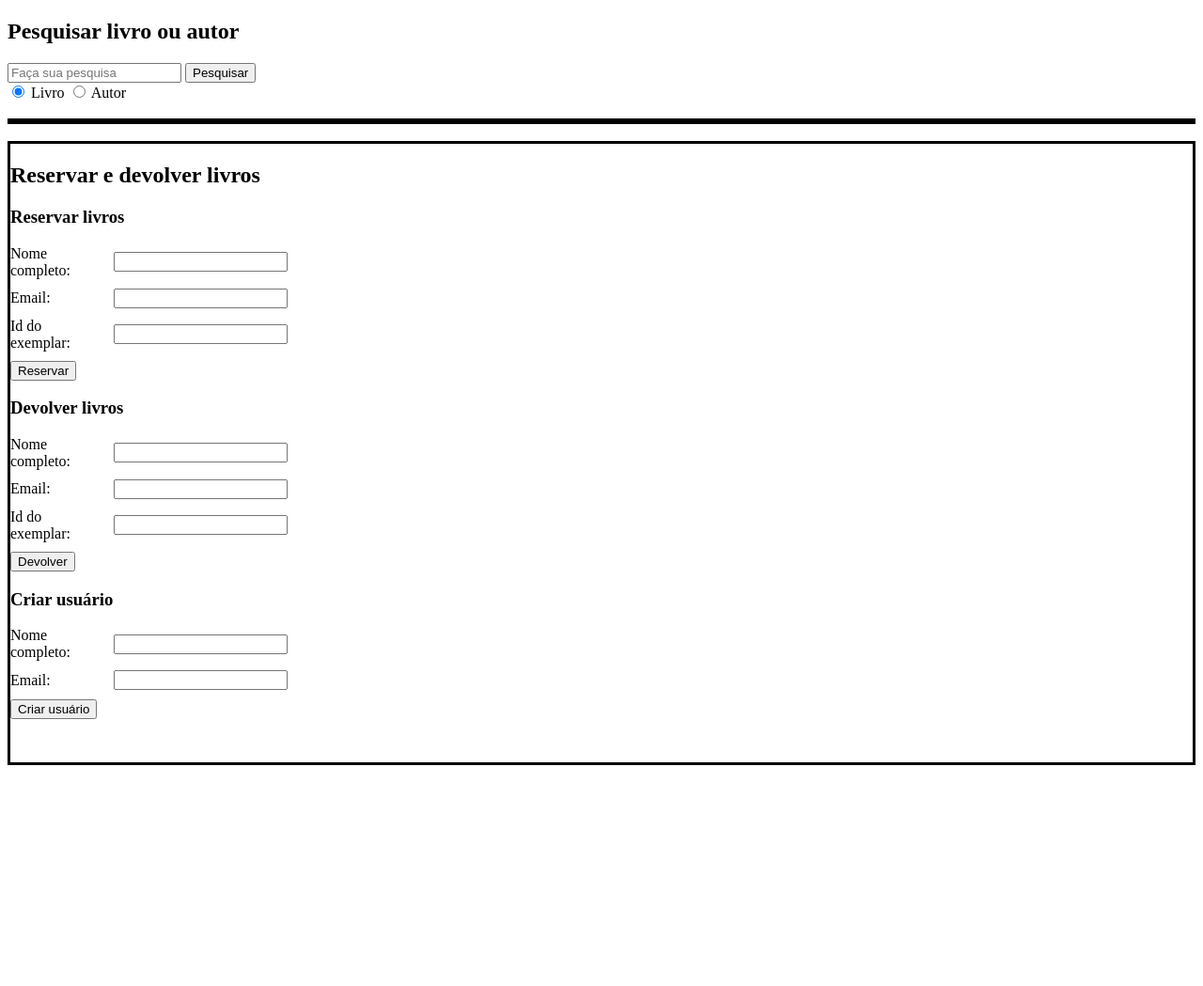
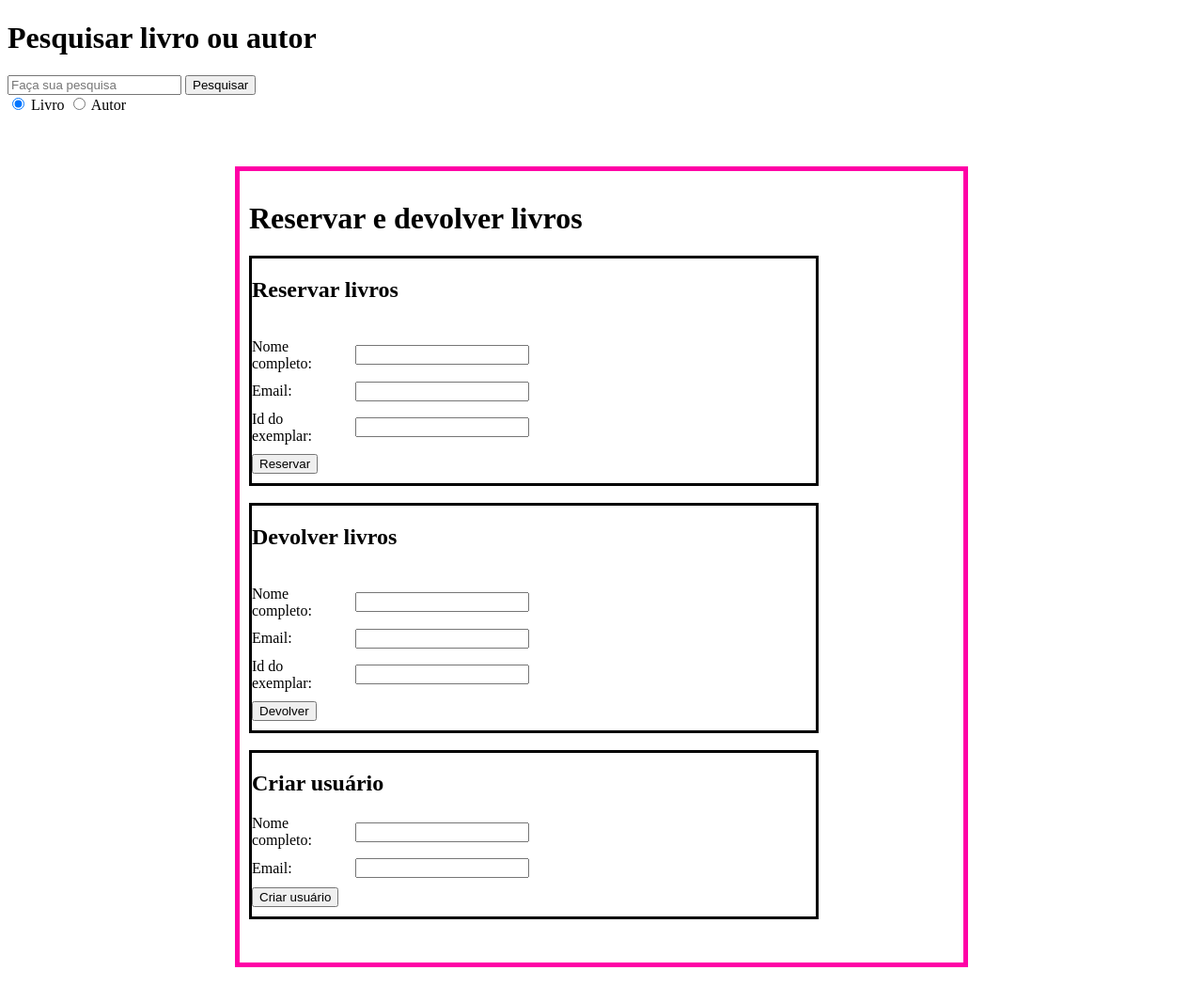
Before and after one commit to juliapongf/ProjetoWebDev, a Django app: page /biblioteca/pesquisa/ in a window 1280 px wide. Shown: the part 233-1282 px from the top of the page at 94% size. Before the commit the page ends 1047 px from the top, so only its background shows below. Run offline with Django 5.2, Linux system fonts and the light colour scheme; some libraries are stand-ins or nearby versions.

Commit message:
Arrumando html e css inicial

```diff
--- /dev/null
+++ b/ProjetoWebDev/Biblioteca/static/Biblioteca/paginas.css
@@ -0,0 +1,81 @@
+#cabecalho {
+    text-align: center;
+    border: 3px solid black;
+    font-size: 40px;
+}
+
+@media (min-width: 800px) {
+    .caixa{
+    border: 5px solid #ff00a6;
+    background-color: white;
+    width: 750px;
+    margin: 20px auto;
+    padding: 10px;
+    }
+}
+@media (max-width: 799px) {
+    .caixa{
+    border: 5px solid #ff00a6;
+    background-color: white;
+    width: 90%;
+    margin: 20px auto;
+    padding: 10px;
+    }
+}
+
+.caixinha{
+    justify-content: center;
+    border: 3px solid black;
+    width: 80%;
+    text-align: left;
+}
+
+        /*css relacionado a reservas*/
+.form-container {
+    display: flex;
+    flex-direction: column; /* Stacks items vertically */
+    align-items: left; /* Centers items horizontally on the cross-axis */
+    justify-content: center; /* Centers items vertically on the main-axis (if height is defined) */
+}
+
+.form-field {
+    display: flex;
+    align-items: center; /* Aligns label and input vertically */
+    margin-bottom: 10px; /* Adds space between fields */
+}
+
+.form-field label {
+    width: 100px; /* Example fixed width for labels */
+    text-align: left; /* Aligns label text to the right */
+    margin-right: 10px;
+}
+
+/*css relacionado as mensagens que aparecem depois de tentar fazer uma reserva*/
+.msg-box {
+    margin-top: 8px;
+    padding: 8px 12px;
+    border-radius: 6px;
+    display: inline-block;        /* não ocupa toda a largura*/
+    max-width: 300px;             /* largura confortável */
+    font-size: 14px;
+    font-family: Arial, sans-serif;
+}
+
+/* cores dos alertas */
+.msg-box.success {
+    background-color: #d4edda;
+    color: #155724;
+    border: 1px solid #c3e6cb;
+}
+
+.msg-box.error {
+    background-color: #f8d7da;
+    color: #721c24;
+    border: 1px solid #f5c6cb;
+}
+
+.msg-box.warning {
+    background-color: #fff3cd;
+    color: #856404;
+    border: 1px solid #ffeeba;
+}
--- a/ProjetoWebDev/Biblioteca/static/Biblioteca/styles.css
+++ b/ProjetoWebDev/Biblioteca/static/Biblioteca/styles.css
@@ -17,7 +17,7 @@ header {
         gap: 20px;
     }
 
-    button {
+    .index_button {
         font-size: 1.5rem;
         padding: 15px 30px;
         background-color: #007BFF;
--- a/ProjetoWebDev/Biblioteca/templates/Biblioteca/index.html
+++ b/ProjetoWebDev/Biblioteca/templates/Biblioteca/index.html
@@ -20,11 +20,11 @@
             <h1>📚 Biblioteca 📖</h1>
         </div>
 
-        <button>
+        <button class="index_button">
             <a href="http://127.0.0.1:8000/biblioteca/pesquisa">Pesquisar</a>
         </button>
 
-        <button>
+        <button class="index_button">
             <a href="http://127.0.0.1:8000/biblioteca/gerenciar">Gerenciar</a>
         </button>
 
--- a/ProjetoWebDev/Biblioteca/templates/Biblioteca/parcial_resultados.html
+++ b/ProjetoWebDev/Biblioteca/templates/Biblioteca/parcial_resultados.html
@@ -1,4 +1,4 @@
-<div>
+<div class="caixa">
 <h2>Resultados</h2>
 
 {% if tipo == "livro" %}
--- a/ProjetoWebDev/Biblioteca/templates/Biblioteca/pesquisa.html
+++ b/ProjetoWebDev/Biblioteca/templates/Biblioteca/pesquisa.html
@@ -1,3 +1,4 @@
+{% load static %}
 <!DOCTYPE html>
 <html lang="en">
 <head>
@@ -5,74 +6,8 @@
     <meta charset="UTF-8">
     <meta name="viewport" content="width=device-width, initial-scale=1.0">
     <title>Biblioteca</title>
-    <style>
-        #cabecalho {
-            text-align: center;
-            border: 3px solid black;
-            font-size: 40px;
-        }
+    <link rel="stylesheet" href="{% static 'Biblioteca/paginas.css' %}" >
 
-        .caixa {
-            border: 3px solid black;
-        }
-
-        .caixinha {
-            border: 3px solid black;
-            width: 80%;
-            text-align: left;
-        }
-                /*css relacionado a reservas*/
-        .form-container {
-            display: flex;
-            flex-direction: column; /* Stacks items vertically */
-            align-items: left; /* Centers items horizontally on the cross-axis */
-            justify-content: center; /* Centers items vertically on the main-axis (if height is defined) */
-        }
-
-        .form-field {
-            display: flex;
-            align-items: center; /* Aligns label and input vertically */
-            margin-bottom: 10px; /* Adds space between fields */
-        }
-
-        .form-field label {
-            width: 100px; /* Example fixed width for labels */
-            text-align: left; /* Aligns label text to the right */
-            margin-right: 10px;
-        }
-
-        /*css relacionado as mensagens que aparecem depois de tentar fazer uma reserva*/
-        .msg-box {
-            margin-top: 8px;
-            padding: 8px 12px;
-            border-radius: 6px;
-            display: inline-block;        /* não ocupa toda a largura*/
-            max-width: 300px;             /* largura confortável */
-            font-size: 14px;
-            font-family: Arial, sans-serif;
-        }
-
-        /* cores dos alertas */
-        .msg-box.success {
-            background-color: #d4edda;
-            color: #155724;
-            border: 1px solid #c3e6cb;
-        }
-
-        .msg-box.error {
-            background-color: #f8d7da;
-            color: #721c24;
-            border: 1px solid #f5c6cb;
-        }
-
-        .msg-box.warning {
-            background-color: #fff3cd;
-            color: #856404;
-            border: 1px solid #ffeeba;
-        }
-
-
-    </style>
 </head>
 <body>
     <script src="https://unpkg.com/htmx.org@1.9.10"></script>
@@ -101,7 +36,7 @@
 
 <div id="principal">
     <div id="pesquisa">
-        <h2>Pesquisar livro ou autor</h2>
+        <h1>Pesquisar livro ou autor</h1>
         <form method="GET"
             hx-get="{% url 'pesquisar' %}"
             hx-target="#resultados"
@@ -117,12 +52,14 @@
     </div>
     <br>
 
-    <div class="caixa" id="resultados">
+    <div id="resultados">
     </div>
     <br>
     <div class="caixa" id="reservas">
-        <h2>Reservar e devolver livros</h2>
-        <h3>Reservar livros</h3>
+        <h1>Reservar e devolver livros</h1>
+
+        <div class="caixinha">
+            <h2>Reservar livros</h2><br>
             <form id="form-reserva"
                 hx-post="{% url 'criar_reserva' %}"
                 hx-target="#msg-area"
@@ -148,7 +85,11 @@
             </form>
 
             <div id="msg-area"></div>
-        <h3>Devolver livros</h3>
+
+        </div>
+        <br>
+        <div class="caixinha">
+            <h2>Devolver livros</h2><br>
             <form id="form-reserva"
                 method="POST"
                 hx-delete="{% url 'remover_reserva' %}"
@@ -175,7 +116,10 @@
             </form>
             <div id="msg-area-devolucao"></div>
 
-        <h3>Criar usuário</h3>
+        </div>
+        <br>
+        <div class="caixinha">
+            <h2>Criar usuário</h2>
             <form id="form-usuario"
                 hx-post="{% url 'criar_usuario' %}"
                 hx-target="#msg-area-usuario"
@@ -196,6 +140,7 @@
                 </div>
             </form>
             <div id="msg-area-usuario"></div>
+        </div>
         <br><br>
 
     </div>
```
Also changed, not shown: ProjetoWebDev/Biblioteca/templates/Biblioteca/gerenciamento.html (+22 -8 lines), ProjetoWebDev/db.sqlite3. Lines whose indentation alone changed are shown as unchanged.
